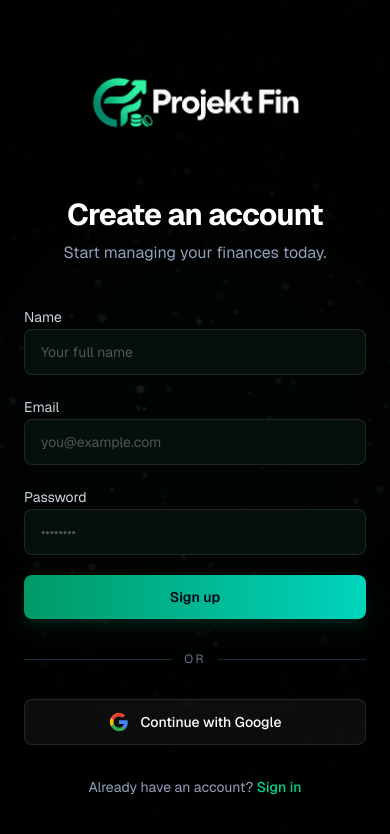
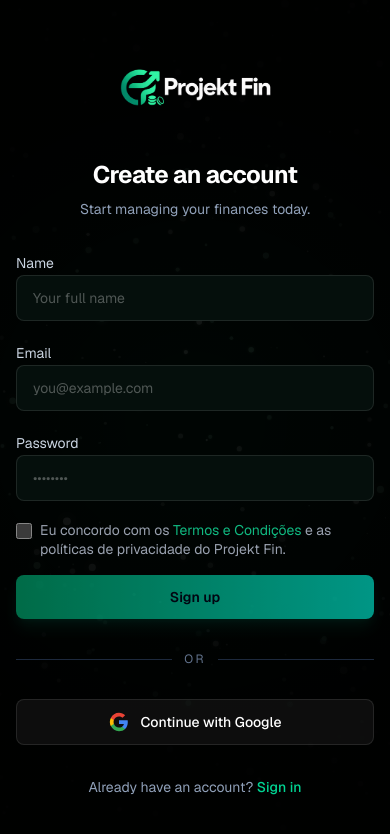
Before and after one commit to Diego-Anjos/Projekt_Fin, a Next.js app: page / in a window 390 px wide. Both pictures are taken after a click on the button "Sign up". Shown: the top 834 px of the page. Built offline with nearby package versions, Linux system fonts and the light colour scheme; no server answers.

Commit message:
feat: responsividade mobile na autenticação, checkboxes de auth e correção de scroll nos Termos

```diff
--- a/app/page.tsx
+++ b/app/page.tsx
@@ -8,6 +8,7 @@
 import { useEffect, useState } from "react";
 import { useForm } from "react-hook-form";
 import { AmbientBackground } from "@/components/AmbientBackground";
+import { Checkbox } from "@/components/ui/checkbox";
 import { account } from "@/lib/appwrite/client";
 import {
   clearAppSessionArtifacts,
@@ -52,7 +53,8 @@
   );
 }
 
-type AuthFormValues = LoginFormValues & Partial<Pick<RegisterFormValues, "name">>;
+type AuthFormValues = LoginFormValues &
+  Partial<Pick<RegisterFormValues, "name" | "terms">>;
 
 type AuthFormProps = {
   isSignUp: boolean;
@@ -66,6 +68,7 @@
   const {
     register,
     handleSubmit,
+    watch,
     formState: { errors },
   } = useForm<AuthFormValues>({
     resolver: zodResolver(isSignUp ? registerFormSchema : loginFormSchema),
@@ -76,8 +79,12 @@
       email: "",
       password: "",
       remember: false,
+      terms: false,
     },
   });
+
+  const termsAccepted = watch("terms") === true;
+  const submitDisabled = loading || (isSignUp && !termsAccepted);
 
   return (
     <>
@@ -136,22 +143,52 @@
         </label>
 
         {!isSignUp && (
-          <div className="flex items-center justify-between gap-4">
-            <label className="inline-flex cursor-pointer items-center gap-3">
-              <span className="relative inline-flex">
-                <input type="checkbox" className="peer sr-only" {...register("remember")} />
-                <span className="block h-5 w-9 rounded-full bg-slate-700 transition duration-200 peer-checked:bg-emerald-500 peer-focus-visible:ring-2 peer-focus-visible:ring-emerald-500/50" />
-                <span className="pointer-events-none absolute top-0.5 left-0.5 h-4 w-4 rounded-full bg-white shadow transition duration-200 peer-checked:translate-x-4" />
-              </span>
-              <span className="text-sm text-slate-300">Remember me</span>
+          <div className="mb-4 flex flex-wrap items-center justify-between gap-x-4 gap-y-2">
+            <div className="flex min-w-0 items-center space-x-2">
+              <Checkbox id="remember" {...register("remember")} />
+              <label htmlFor="remember" className="cursor-pointer text-sm text-gray-400">
+                Remember me
               </label>
-
+            </div>
             <a
               href="#esqueci-senha"
-              className="text-sm text-emerald-400 transition hover:text-emerald-300"
+              className="shrink-0 text-sm text-[#10B981] transition hover:underline"
             >
               Forgot password?
             </a>
+          </div>
+        )}
+
+        {isSignUp && (
+          <div className="my-4 space-y-2">
+            <div className="flex w-full items-start space-x-2">
+              <Checkbox
+                id="terms"
+                aria-invalid={errors.terms ? true : undefined}
+                {...register("terms")}
+              />
+              <label
+                htmlFor="terms"
+                className="min-w-0 flex-1 cursor-pointer text-sm leading-snug text-gray-400"
+              >
+                Eu concordo com os{" "}
+                <a
+                  href="/termos"
+                  target="_blank"
+                  rel="noopener noreferrer"
+                  className="text-[#10B981] hover:underline"
+                  onClick={(event) => event.stopPropagation()}
+                >
+                  Termos e Condições
+                </a>{" "}
+                e as políticas de privacidade do Projekt Fin.
+              </label>
+            </div>
+            {errors.terms ? (
+              <span className="block text-sm text-red-400" role="alert">
+                {errors.terms.message}
+              </span>
+            ) : null}
           </div>
         )}
 
@@ -159,7 +196,7 @@
 
         <button
           type="submit"
-          disabled={loading}
+          disabled={submitDisabled}
           className="w-full rounded-lg bg-gradient-to-r from-emerald-600 to-teal-400 px-4 py-3 text-sm font-semibold text-slate-950 shadow-lg shadow-emerald-900/30 transition duration-200 hover:shadow-emerald-500/40 hover:brightness-110 focus-visible:outline focus-visible:outline-2 focus-visible:outline-offset-2 focus-visible:outline-emerald-400 disabled:cursor-not-allowed disabled:opacity-70"
         >
           {loading ? "Processing..." : isSignUp ? "Sign up" : "Sign in"}
@@ -273,7 +310,7 @@
 
   if (checkingSession) {
     return (
-      <main className="flex h-screen w-full items-center justify-center bg-slate-950">
+      <main className="flex min-h-dvh w-full items-center justify-center bg-slate-950">
         <div className="flex flex-col items-center gap-4">
           <span
             className="size-10 animate-spin rounded-full border-2 border-emerald-500/25 border-t-emerald-400"
@@ -286,8 +323,9 @@
   }
 
   return (
-    <main className="flex h-screen w-full bg-slate-950">
-      <section className="relative hidden h-full w-1/2 overflow-hidden bg-slate-950 bg-[radial-gradient(circle_at_45%_50%,_rgba(3,46,34,0.65)_0%,_rgba(2,21,17,0.3)_50%,_rgba(2,6,5,0.95)_100%)] lg:flex">
+    <main className="flex min-h-dvh w-full bg-slate-950">
+      {/* Painel 3D + citação: só desktop */}
+      <section className="relative hidden h-auto min-h-dvh w-1/2 overflow-hidden bg-slate-950 bg-[radial-gradient(circle_at_45%_50%,_rgba(3,46,34,0.65)_0%,_rgba(2,21,17,0.3)_50%,_rgba(2,6,5,0.95)_100%)] lg:flex">
         <div className="relative h-full w-full">
           <Logo3D />
         </div>
@@ -300,29 +338,29 @@
         </blockquote>
       </section>
 
-      <section className="relative h-full w-full overflow-hidden bg-[#000503] lg:w-1/2">
+      {/* Formulário: full-width no mobile, metade no desktop */}
+      <section className="relative flex min-h-dvh w-full flex-col items-center justify-center overflow-x-hidden overflow-y-auto bg-[#000503] p-4 sm:p-8 lg:w-1/2">
         <div className="pointer-events-none absolute inset-0 z-0 opacity-[0.12]">
           <AmbientBackground contained />
         </div>
         <div className="pointer-events-none absolute inset-0 z-0 bg-[radial-gradient(circle_at_center,transparent_8%,#000000_72%)] opacity-90" />
 
-        <div className="relative z-10 flex h-full w-full justify-center overflow-y-auto px-6">
-          <div className="relative z-10 my-auto w-full max-w-md py-10">
-            <div className="mb-10 flex w-full justify-center">
+        <div className="relative z-10 w-full max-w-md py-6 sm:py-10">
+          <div className="mb-8 flex w-full justify-center sm:mb-10">
             <Image
               src="/Logotipo Projekt Fin em fundo transparente.png"
               alt="Logotipo Projekt Fin"
               width={220}
               height={110}
               priority
-                className="object-contain"
+              className="h-auto w-[160px] object-contain sm:w-[200px] lg:w-[220px]"
             />
           </div>
-            <div className="mb-10 flex w-full flex-col items-center text-center">
-              <h1 className="text-3xl font-bold tracking-tight text-white">
+          <div className="mb-8 flex w-full flex-col items-center text-center sm:mb-10">
+            <h1 className="text-2xl font-bold tracking-tight text-white sm:text-3xl">
               {isSignUp ? "Create an account" : "Welcome to Projekt Fin"}
             </h1>
-              <p className="mt-2 text-slate-400">
+            <p className="mt-2 max-w-sm text-sm text-slate-400">
               {isSignUp
                 ? "Start managing your finances today."
                 : "Track your expenses and take control of your money."}
@@ -341,7 +379,6 @@
             }}
           />
         </div>
-        </div>
       </section>
     </main>
   );
--- /dev/null
+++ b/app/termos/page.tsx
@@ -0,0 +1,143 @@
+import Link from "next/link";
+import type { Metadata } from "next";
+
+export const metadata: Metadata = {
+  title: "Termos e Condições | Projekt Fin",
+  description:
+    "Termos e Condições de utilização da plataforma Projekt Fin, incluindo Quantum.IA, dados de mercado e gamificação de metas.",
+};
+
+export default function TermosPage() {
+  return (
+    /*
+      Scroll próprio da página: o RootLayout usa `html.h-full` +
+      `overflow-x: hidden` (que força overflow-y auto no html a 100%
+      de altura) e a app autenticada faz scroll no AppShell (h-dvh).
+      Em rotas públicas longas, o <main> tem de ser o contentor de
+      scroll (h-dvh + overflow-y-auto), senão o documento não desce.
+    */
+    <main className="relative z-10 h-dvh min-h-0 overflow-x-hidden overflow-y-auto bg-[#070C09] px-4 py-10 text-gray-300 md:px-8 lg:px-16">
+      <div className="mx-auto w-full max-w-3xl">
+        <p className="text-sm text-emerald-400/90">
+          <Link href="/" className="transition hover:text-emerald-300 hover:underline">
+            ← Voltar ao login
+          </Link>
+        </p>
+
+        <header className="mt-8 space-y-3 border-b border-white/10 pb-8">
+          <h1 className="text-3xl font-bold tracking-tight text-white sm:text-4xl">
+            Termos e Condições
+          </h1>
+          <p className="text-sm text-slate-400">
+            Última atualização: outubro de 2026 · Projekt Fin
+          </p>
+        </header>
+
+        <article className="mt-10 space-y-10 text-sm leading-relaxed text-slate-300 sm:text-base">
+          <section className="space-y-3">
+            <h2 className="text-lg font-semibold text-white">1. Aceitação</h2>
+            <p>
+              Ao criar uma conta ou utilizar o <strong className="text-white">Projekt Fin</strong>,
+              o utilizador declara ter lido, compreendido e concordado com estes Termos e Condições
+              e com as políticas de privacidade da plataforma. Se não concordar, não deve utilizar
+              o serviço.
+            </p>
+          </section>
+
+          <section className="space-y-3">
+            <h2 className="text-lg font-semibold text-white">2. Descrição do serviço</h2>
+            <p>
+              O Projekt Fin é uma plataforma de gestão financeira pessoal que oferece, entre outras
+              funcionalidades:
+            </p>
+            <ul className="list-disc space-y-2 pl-5 text-slate-400">
+              <li>Controlo de gastos, fluxo de caixa e exportação de dados (CSV/JSON);</li>
+              <li>
+                <strong className="text-slate-200">Gamificação de metas</strong> financeiras, com
+                progresso visual e alocação de saldo positivo;
+              </li>
+              <li>
+                Acompanhamento de indicadores de mercado, ações, FIIs e criptomoedas através de{" "}
+                <strong className="text-slate-200">APIs de terceiros</strong> (incluindo Brapi e HG
+                Brasil);
+              </li>
+              <li>Feed de notícias económicas proveniente de fornecedores externos;</li>
+              <li>
+                Assistente virtual <strong className="text-slate-200">Quantum.IA</strong>, com
+                insights baseados no contexto financeiro do utilizador.
+              </li>
+            </ul>
+          </section>
+
+          <section className="space-y-3 rounded-xl border border-amber-500/25 bg-amber-500/5 p-5">
+            <h2 className="text-lg font-semibold text-amber-200">
+              3. Isenção de responsabilidade (Disclaimer)
+            </h2>
+            <p className="text-amber-100/90">
+              Os dados de mercado e notícias exibidos são informativos e não constituem recomendação
+              de investimento.
+            </p>
+            <p className="text-slate-400">
+              Cotações, indicadores, screener e conteúdos jornalísticos podem conter atrasos,
+              imprecisões ou interrupções provenientes das APIs de terceiros. O utilizador é o único
+              responsável pelas decisões financeiras que tomar. O Projekt Fin e a Quantum.IA não
+              prestam aconselhamento de investimento, fiscal ou jurídico.
+            </p>
+          </section>
+
+          <section className="space-y-3">
+            <h2 className="text-lg font-semibold text-white">4. Conta e dados do utilizador</h2>
+            <p>
+              O utilizador é responsável por manter a confidencialidade das credenciais de acesso e
+              pela veracidade das informações registadas (transações, metas, subscrições, etc.). A
+              autenticação e o armazenamento de dados são efetuados através de serviços de
+              infraestrutura (incluindo Appwrite), sujeitos às respetivas políticas.
+            </p>
+          </section>
+
+          <section className="space-y-3">
+            <h2 className="text-lg font-semibold text-white">5. Privacidade</h2>
+            <p>
+              Tratamos dados pessoais e financeiros necessários ao funcionamento da plataforma
+              (conta, preferências, histórico e contexto para a Quantum.IA). Não vendemos os seus
+              dados a terceiros para marketing. Integrações externas (mercado, notícias, IA) podem
+              processar pedidos técnicos sem expor o seu histórico financeiro completo, salvo quando
+              necessário para a funcionalidade solicitada.
+            </p>
+          </section>
+
+          <section className="space-y-3">
+            <h2 className="text-lg font-semibold text-white">6. Uso aceite</h2>
+            <p>
+              É proibido utilizar a plataforma para fins ilícitos, abusivos ou que comprometam a
+              segurança do serviço ou de outros utilizadores. Reservamo-nos o direito de suspender
+              contas em caso de violação destes termos.
+            </p>
+          </section>
+
+          <section className="space-y-3">
+            <h2 className="text-lg font-semibold text-white">7. Alterações</h2>
+            <p>
+              Podemos atualizar estes Termos periodicamente para refletir novas funcionalidades
+              (como Market Hub, notícias ou gamificação). A data de “Última atualização” no topo
+              desta página indica a versão vigente. O uso continuado após alterações constitui
+              aceitação das novas condições.
+            </p>
+          </section>
+
+          <section className="space-y-3">
+            <h2 className="text-lg font-semibold text-white">8. Contacto</h2>
+            <p>
+              Para questões relacionadas com estes Termos ou com a privacidade, utilize os canais de
+              suporte indicados na aplicação ou no repositório oficial do projeto.
+            </p>
+          </section>
+        </article>
+
+        <footer className="mt-14 border-t border-white/10 pt-8 text-center text-sm text-slate-500">
+          © {new Date().getFullYear()} Projekt Fin · Feito com 💚
+        </footer>
+      </div>
+    </main>
+  );
+}
--- /dev/null
+++ b/components/ui/checkbox.tsx
@@ -0,0 +1,29 @@
+"use client";
+
+import { forwardRef, type InputHTMLAttributes } from "react";
+import { cn } from "@/lib/utils";
+
+export type CheckboxProps = Omit<InputHTMLAttributes<HTMLInputElement>, "type">;
+
+/**
+ * Checkbox leve (API próxima do shadcn/ui), alinhado ao tema dark do Projekt Fin.
+ * Compatível com react-hook-form via `register` / `ref`.
+ */
+export const Checkbox = forwardRef<HTMLInputElement, CheckboxProps>(
+  function Checkbox({ className, ...props }, ref) {
+    return (
+      <input
+        type="checkbox"
+        ref={ref}
+        className={cn(
+          "mt-0.5 size-4 shrink-0 cursor-pointer rounded border border-white/20 bg-[#050f0c]",
+          "text-[#10B981] accent-[#10B981]",
+          "transition focus-visible:outline-none focus-visible:ring-2 focus-visible:ring-emerald-500/40",
+          "disabled:cursor-not-allowed disabled:opacity-50",
+          className,
+        )}
+        {...props}
+      />
+    );
+  },
+);
--- a/lib/validation/auth.ts
+++ b/lib/validation/auth.ts
@@ -14,6 +14,9 @@
   name: z.string().trim().min(1, "Nome obrigatório."),
   email: z.email("Email inválido."),
   password: passwordSchema,
+  terms: z.boolean().refine((val) => val === true, {
+    message: "Você precisa concordar com os Termos e Condições.",
+  }),
 });
 
 export type LoginFormValues = z.infer<typeof loginFormSchema>;
```
Lines whose indentation alone changed are shown as unchanged.
